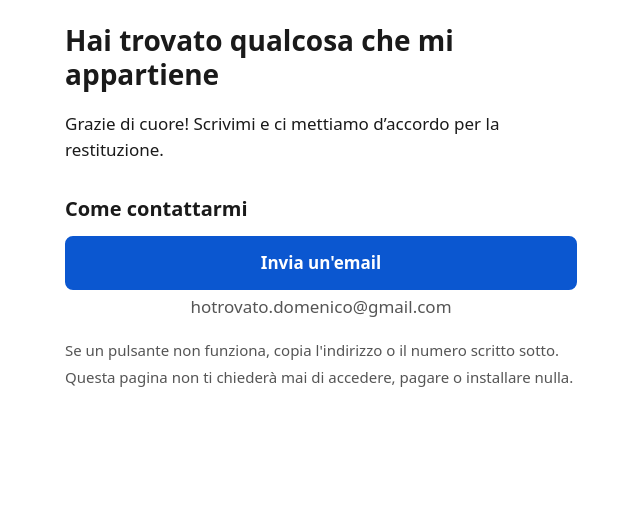
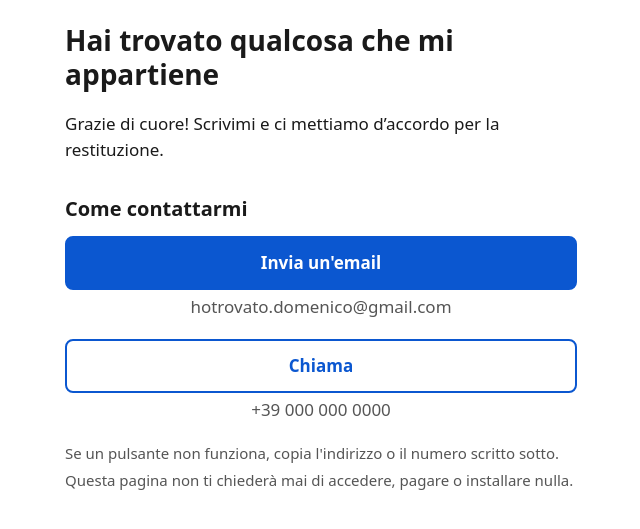
Before and after one commit to domenicoaloi1/ritrovato, a Jekyll site: the page built from index.html, in a window 1280 px wide. Shown: the top 529 px of the page, without its empty margins (319-959 px from the left). Built offline with Jekyll 4.4.1, drawn with Linux system fonts in a browser that asks for light colours.

Commit message:
Update settings.yml

```diff
--- a/_data/settings.yml
+++ b/_data/settings.yml
@@ -32,8 +32,8 @@ contacts:
 
   # Phone call. With country code, e.g. "+<country code> <number>",
   # in quotes; spaces are fine.
-  # - type: phone
-  #   number: "+00 000 000 0000"
+  - type: phone
+    number: "+39 000 000 0000"
 
   # WhatsApp chat with a pre-filled message. With country code, e.g.
   # "+<country code> <number>", in quotes; spaces are fine.
```
